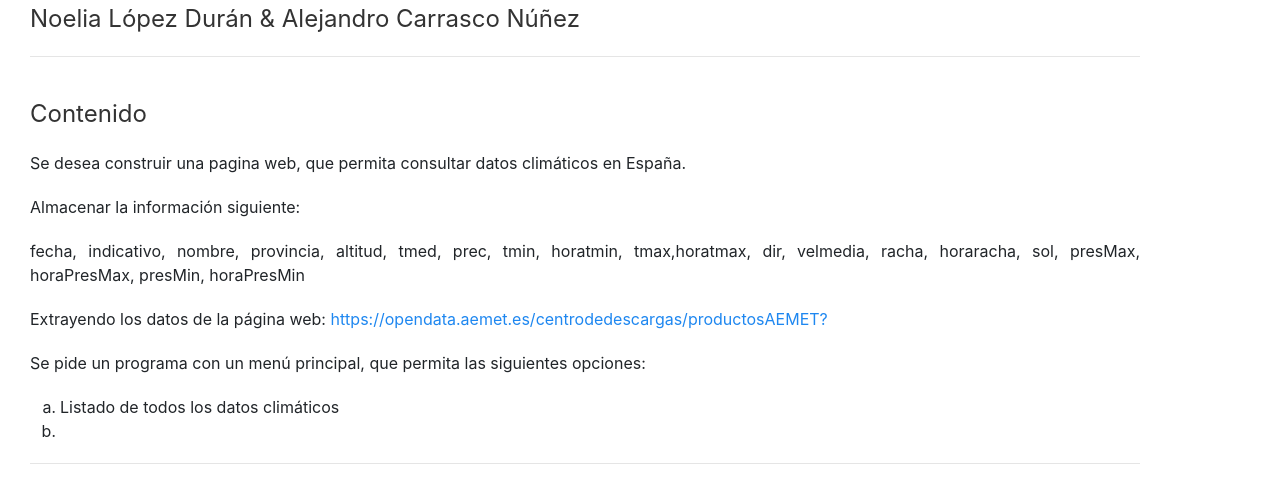
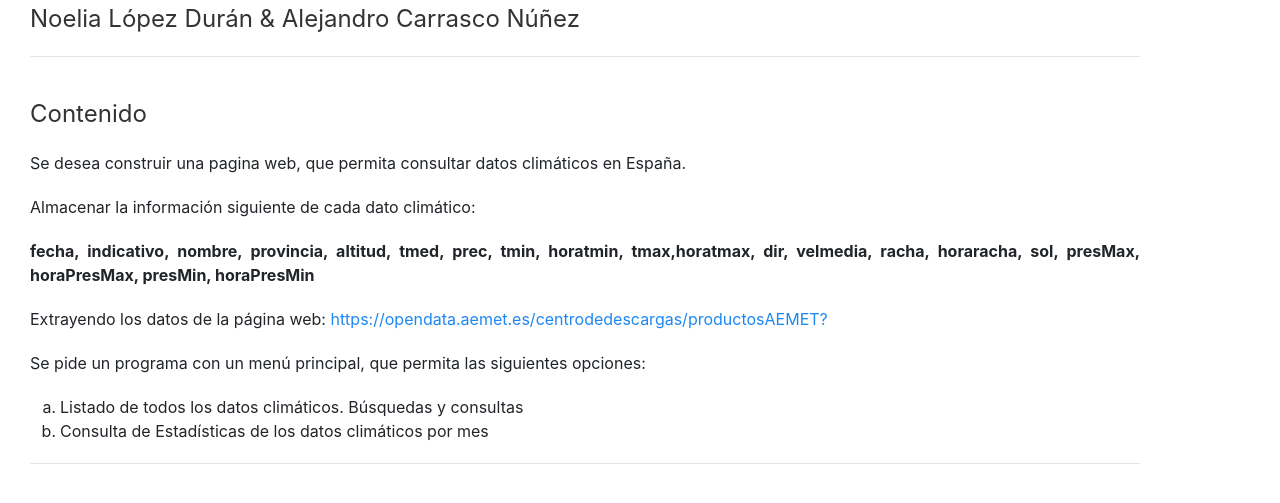
Before and after one commit to lNoelia/CBD-Clima, a Django app: page /index in a window 1280 px wide. Shown: the part 204-707 px from the top of the page. Run offline with Django 4.2, Linux system fonts and the light colour scheme.

Commit message:
Cambio pagina inicio

```diff
--- a/CBD/weather/templates/index.html
+++ b/CBD/weather/templates/index.html
@@ -9,16 +9,16 @@
  	    <h3>Contenido </h3>
 	    <p>Se desea construir una pagina web, que permita consultar datos climáticos en España.</p>
 
-		<p>Almacenar la información siguiente:</p>
+		<p>Almacenar la información siguiente de cada dato climático:</p>
 
-	<p>fecha, indicativo, nombre, provincia, altitud, tmed, prec, tmin, horatmin, tmax,horatmax, dir, velmedia, racha, horaracha, sol, presMax, horaPresMax, presMin, horaPresMin </p>
+	<p><strong>fecha, indicativo, nombre, provincia, altitud, tmed, prec, tmin, horatmin, tmax,horatmax, dir, velmedia, racha, horaracha, sol, presMax, horaPresMax, presMin, horaPresMin </strong></p>
 	<p>Extrayendo los datos de la página web: <a href="https://opendata.aemet.es/centrodedescargas/productosAEMET?">https://opendata.aemet.es/centrodedescargas/productosAEMET?</a></p>
 
 	<p>Se pide un programa con un menú principal, que permita las siguientes opciones:</p>
 
 	<ol type="a">
-		<li>Listado de todos los datos climáticos</li>
-		<li></li>
+		<li>Listado de todos los datos climáticos. Búsquedas y consultas</li>
+		<li>Consulta de Estadísticas de los datos climáticos por mes</li>
 	</ol>
 
 
```
